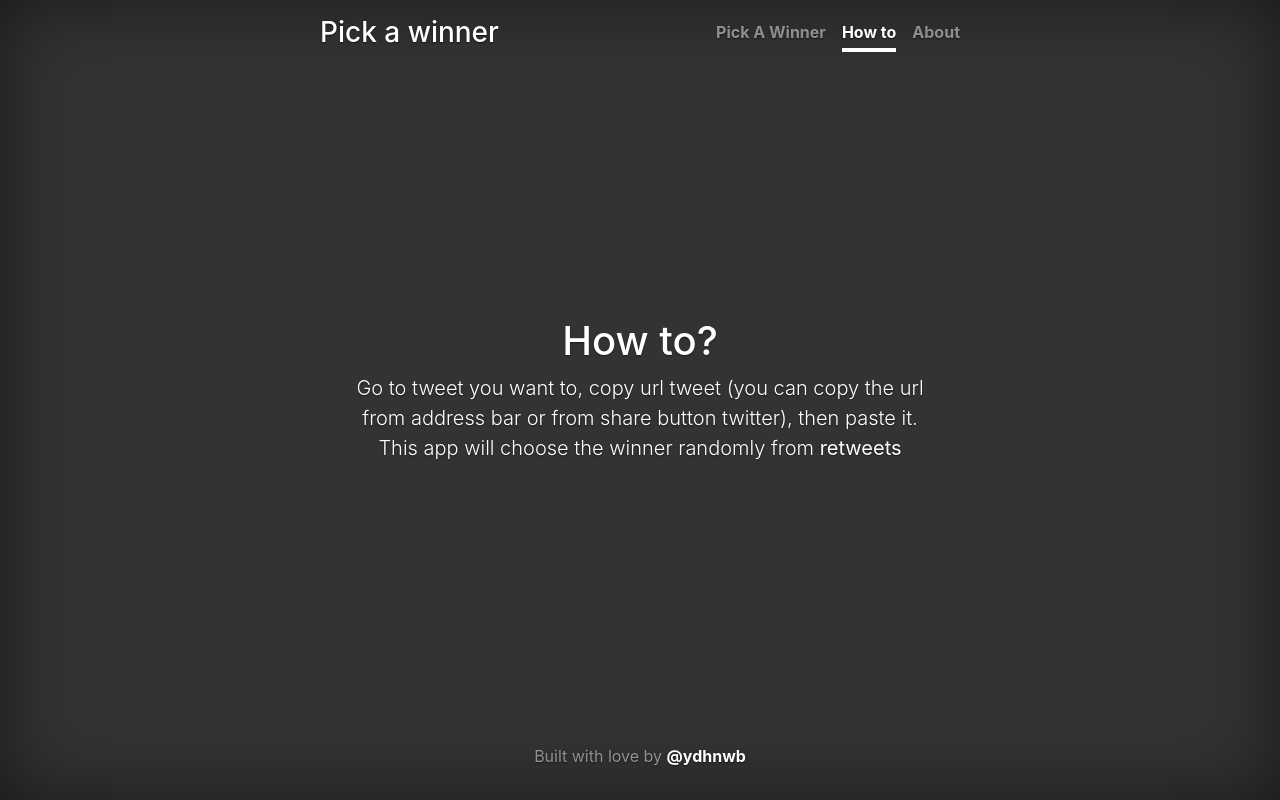
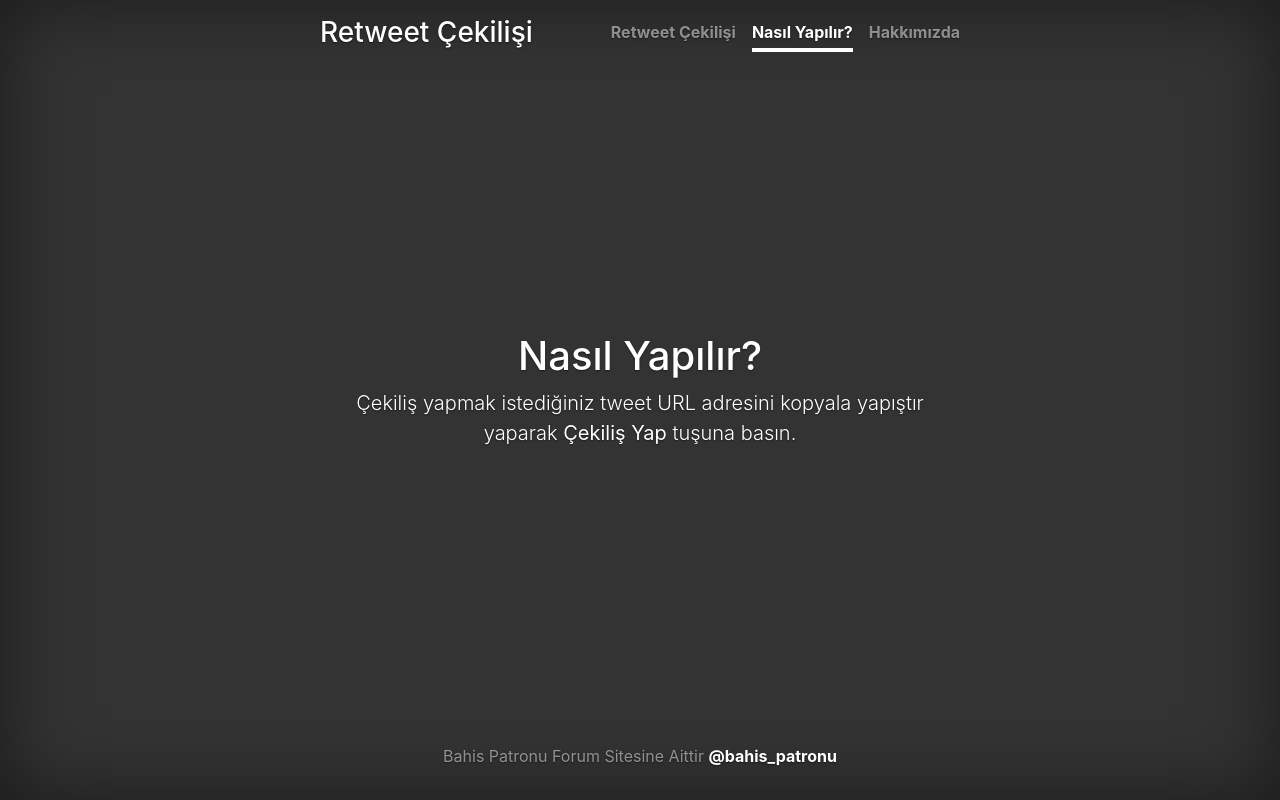
Before and after one commit to bahispatronu/retweet_picker, a Django app: page /how in a window 1280 px wide. Run offline with Django 3.2, Linux system fonts and the light colour scheme; some libraries are stand-ins or nearby versions.

Commit message:
how.html

```diff
--- a/picker/templates/picker/how.html
+++ b/picker/templates/picker/how.html
@@ -9,31 +9,31 @@
     {% load static %}
     <link rel="stylesheet" href="{% static 'picker/cover.css' %}">
 
-    <title>How to use Retweet Winner Picker</title>
+    <title>Retweet Kazanan Seçici nasıl kullanılır?</title>
   </head>
   <body class="text-center">
 
     <div class="cover-container d-flex h-100 p-3 mx-auto flex-column">
       <header class="masthead mb-auto">
         <div class="inner">
-          <h3 class="masthead-brand">Pick a winner</h3>
+          <h3 class="masthead-brand">Retweet Çekilişi</h3>
           <nav class="nav nav-masthead justify-content-center">
-            <a class="nav-link" href="{% url 'index' %}">Pick A Winner</a>
-            <a class="nav-link active" href="{% url 'how' %}">How to</a>
-            <a class="nav-link" href="{% url 'about' %}">About</a>
+            <a class="nav-link" href="{% url 'index' %}">Retweet Çekilişi</a>
+            <a class="nav-link active" href="{% url 'how' %}">Nasıl Yapılır?</a>
+            <a class="nav-link" href="{% url 'about' %}">Hakkımızda</a>
           </nav>
         </div>
       </header>
 
       <main role="main" class="inner cover">
-        <h1 class="cover-heading">How to?</h1>
-          <p class="lead">Go to tweet you want to, copy url tweet (you can copy the url from address bar or from share button twitter), then paste it. This app will choose the winner randomly from <b>retweets</b></p>
+        <h1 class="cover-heading">Nasıl Yapılır?</h1>
+          <p class="lead">Çekiliş yapmak istediğiniz tweet URL adresini kopyala yapıştır yaparak <b>Çekiliş Yap</b> tuşuna basın.</p>
 
       </main>
 
       <footer class="mastfoot mt-auto">
         <div class="inner">
-          <p>Built with love by <b><a href="https://twitter.com/ydhnwb">@ydhnwb</a></b></p>
+          <p>Bahis Patronu Forum Sitesine Aittir <b><a href="https://twitter.com/bahis_patronu">@bahis_patronu</a></b></p>
         </div>
       </footer>
     </div>
```
